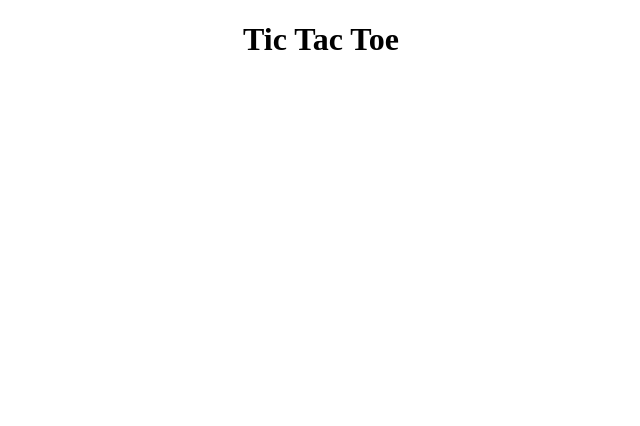
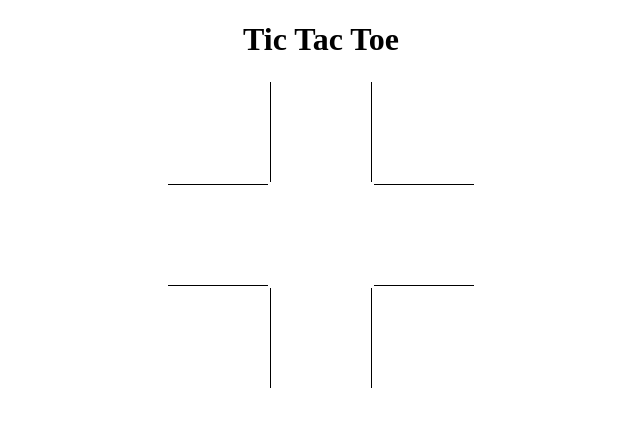
Before and after one commit to nicolecallus/nicolecallusdga3016.github.io, a plain HTML site: page tictactoe.html in a window 1280 px wide. Shown: the whole page, without its empty margins (319-959 px from the left). Drawn offline with Linux system fonts and the light colour scheme.

Commit message:
Update tictactoe.css

```diff
--- a/tictactoe.css
+++ b/tictactoe.css
@@ -22,11 +22,11 @@ td{
 }
 
 .vertical{
-    border-left: 1px, solid, black;
-    border-right: 1px, solid, black;
+    border-left: 1px solid black;
+    border-right: 1px solid black;
 }
 
 .horizontal{
-    border-top: 1px, solid, black;
-    border-bottom: 1px, solid, black;
+    border-top: 1px solid black;
+    border-bottom: 1px solid black;
 }
```
